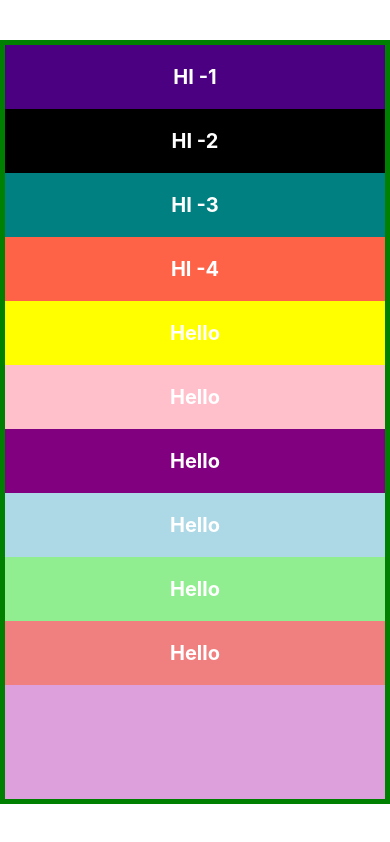
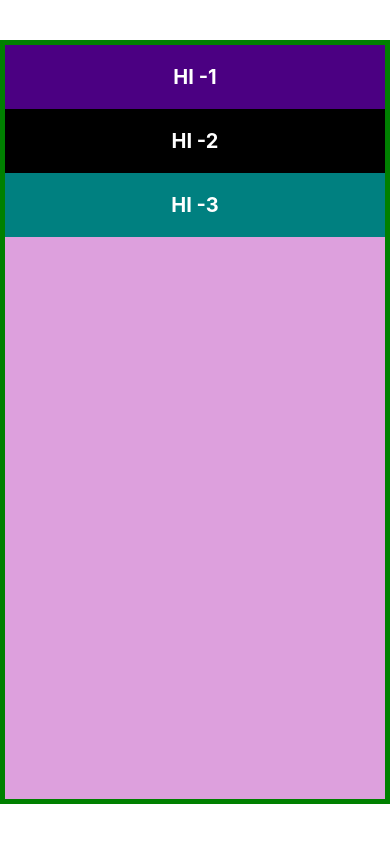
Before and after one commit to TwanstCodess/React-Native-Tutorial, a React Native app in the folder Tutorial/: screen / in a window 390 px wide. Built offline with nearby package versions, Linux system fonts and the light colour scheme.

Commit message:
Justify Content

```diff
--- a/Tutorial/App.js
+++ b/Tutorial/App.js
@@ -9,13 +9,13 @@ export default function App() {
       <Greet childers="HI -1" style={{ backgroundColor: 'indigo' }} />
       <Greet childers="HI -2" style={{ backgroundColor: 'black' }} />
       <Greet childers="HI -3" style={{ backgroundColor: 'teal' }} />
-      <Greet childers="HI -4" style={{ backgroundColor: 'tomato' }} />
+      {/* <Greet childers="HI -4" style={{ backgroundColor: 'tomato' }} />
       <Greet childers="Hello" style={{ backgroundColor: 'yellow' }} />
       <Greet childers="Hello" style={{ backgroundColor: 'pink' }} />
       <Greet childers="Hello" style={{ backgroundColor: 'purple' }} />
       <Greet childers="Hello" style={{ backgroundColor: 'lightblue' }} />
       <Greet childers="Hello" style={{ backgroundColor: 'lightgreen' }} />
-      <Greet childers="Hello" style={{ backgroundColor: 'lightcoral' }} />
+      <Greet childers="Hello" style={{ backgroundColor: 'lightcoral' }} /> */}
 
 
     </View>
@@ -25,7 +25,7 @@ export default function App() {
 const styles = StyleSheet.create({
   container: {
     flex: 1,
-    flexDirection: 'column',
+    justifyContent: 'flex-start',
     backgroundColor: 'plum',
     marginTop: 40,
     marginBottom: 40,
```
